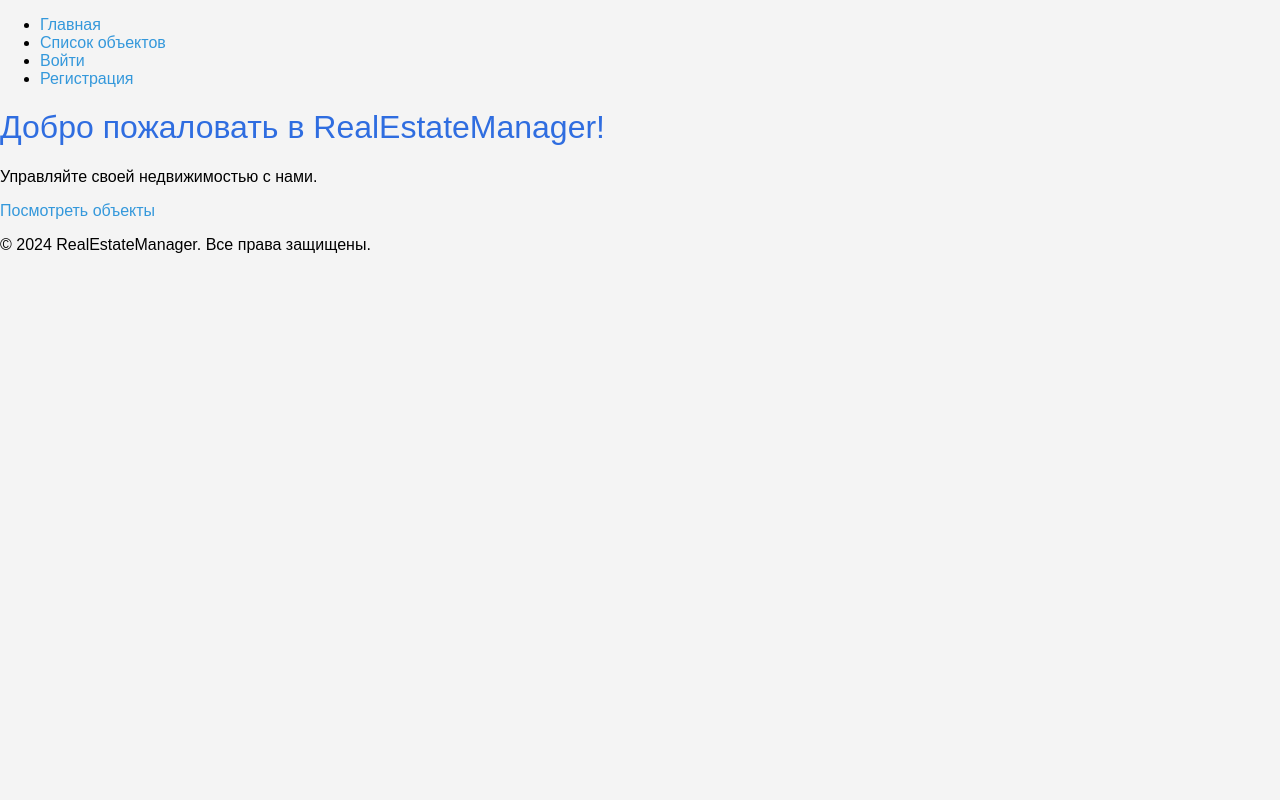
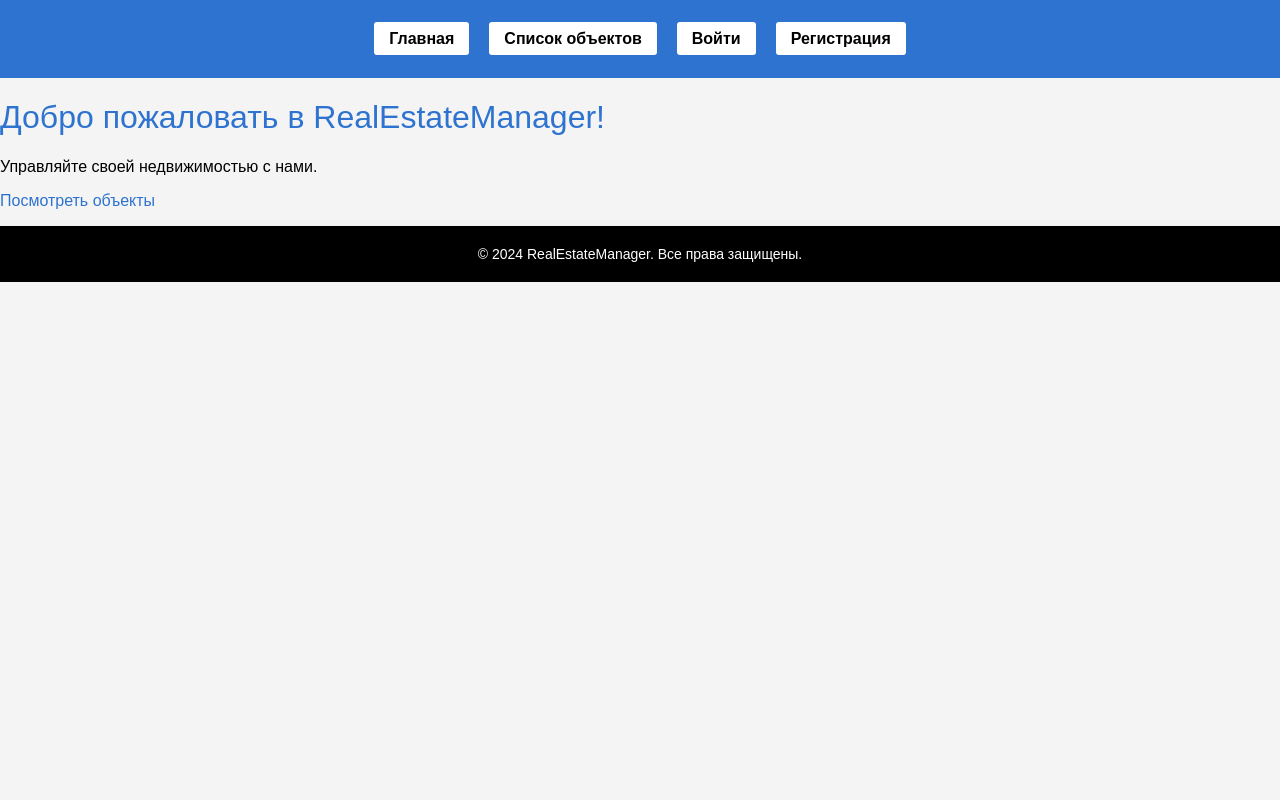
Before and after one commit to Policken66/RealEstateManager, a Django app: page / in a window 1280 px wide. Run offline with Django 5.2, Linux system fonts and the light colour scheme.

Commit message:
Добавлены изменения по визуалу приложения

```diff
--- a/property_management/templates/property_management/base_generic.html
+++ b/property_management/templates/property_management/base_generic.html
@@ -6,22 +6,20 @@
     {% load static %}
     <link rel="stylesheet" href="{% static 'css/style.css' %}">
     <title>{% block title %}RealEstateManager{% endblock %}</title>
-
 </head>
 <body>
     <header>
-        <nav>
+        <!-- Навигационная панель с голубым фоном и горизонтальными кнопками -->
+        <nav class="navbar">
             <ul>
                 <li><a href="{% url 'property_management:home' %}">Главная</a></li>
                 <li><a href="{% url 'property_management:property_list' %}">Список объектов</a></li>
                 {% if user.is_authenticated %}
+                    <li><a href="{% url 'property_management:my_viewing_requests' %}">Мои запросы</a></li>
                     <li><a href="{% url 'users:logout' %}">Выйти</a></li>
                 {% else %}
                     <li><a href="{% url 'users:login' %}">Войти</a></li>
                     <li><a href="{% url 'users:register' %}">Регистрация</a></li>
-                {% endif %}
-                {% if user.is_authenticated %}
-                    <li><a href="{% url 'property_management:my_viewing_requests' %}">Мои запросы</a></li>
                 {% endif %}
             </ul>
         </nav>
--- a/static/css/style.css
+++ b/static/css/style.css
@@ -1,21 +1,42 @@
 /* Основные стили для страницы */
+
+html, body {
+    margin: 0;
+    padding: 0;
+    height: 100%;
+}
+
 body {
     font-family: Arial, sans-serif;
     background-color: #f4f4f4;
     margin: 0;
     padding: 0;
+    height: 100%;
+}
+
+footer {
+    background-color: #000;  /* Черный фон */
+    color: #fff;  /* Белый текст */
+    padding: 20px;
+    text-align: center;
+    font-size: 14px;
+}
+
+
+footer p {
+    margin: 0; /* Убираем стандартные отступы у параграфа */
 }
 
 /* Стиль для заголовков */
 h1, h2, h3 {
-    color: #2f6de0;
+    color: #2d73cf;
     font-weight: normal;
 }
 
 /* Стилизация ссылок */
 a {
     text-decoration: none;
-    color: #3498db;
+    color: #2d73cf;
 }
 
 a:hover {
@@ -31,7 +52,7 @@ a:hover {
 
 /* Кнопки */
 button {
-    background-color: #3498db;
+    background-color: #2d73cf;
     color: white;
     border: none;
     padding: 10px 20px;
@@ -46,14 +67,17 @@ button:hover {
 
 /* Форма */
 form {
+    max-width: 400px; /* Ограничиваем максимальную ширину */
     background-color: #fff;
+    margin: 0 auto;
     padding: 20px;
     box-shadow: 0 2px 10px rgba(0, 0, 0, 0.1);
-    border-radius: 5px;
+    border-radius: 8px;
+    margin-bottom: 20px;
 }
 
 input[type="text"], input[type="password"], input[type="email"] {
-    width: 100%;
+    width: 90%;
     padding: 10px;
     margin-bottom: 10px;
     border: 1px solid #ccc;
@@ -61,7 +85,7 @@ input[type="text"], input[type="password"], input[type="email"] {
 }
 
 input[type="submit"] {
-    background-color: #3498db;
+    background-color: #2d73cf;
     color: white;
     border: none;
     padding: 10px 20px;
@@ -71,7 +95,7 @@ input[type="submit"] {
 }
 
 input[type="submit"]:hover {
-    background-color: #2980b9;
+    background-color: #2d73cf;
 }
 
 /* Стили для карточек недвижимости */
@@ -95,3 +119,34 @@ input[type="submit"]:hover {
     margin-top: 10px;
     color: #333;
 }
+
+/* Стили для верхней панели навигации */
+.navbar {
+    background-color: #2d73cf; /* Голубой цвет фона */
+    padding: 30px 0;
+}
+
+.navbar ul {
+    list-style-type: none;
+    margin: 0;
+    padding: 0;
+    display: flex;
+    justify-content: center;
+}
+
+.navbar li {
+    margin: 0 10px;
+}
+
+.navbar a {
+    color: black; /* Черный текст */
+    background-color: white; /* Белый фон кнопок */
+    padding: 8px 15px;
+    text-decoration: none;
+    border-radius: 3px;
+    font-weight: bold;
+}
+
+.navbar a:hover {
+    background-color: #e0e0e0; /* Цвет кнопки при наведении */
+}
--- a/users/templates/base_generic.html
+++ b/users/templates/base_generic.html
@@ -6,15 +6,16 @@
     {% load static %}
     <link rel="stylesheet" href="{% static 'css/style.css' %}">
     <title>{% block title %}RealEstateManager{% endblock %}</title>
-
 </head>
 <body>
     <header>
-        <nav>
+        <!-- Навигационная панель с голубым фоном и горизонтальными кнопками -->
+        <nav class="navbar">
             <ul>
                 <li><a href="{% url 'property_management:home' %}">Главная</a></li>
                 <li><a href="{% url 'property_management:property_list' %}">Список объектов</a></li>
                 {% if user.is_authenticated %}
+                    <li><a href="{% url 'property_management:my_viewing_requests' %}">Мои запросы</a></li>
                     <li><a href="{% url 'users:logout' %}">Выйти</a></li>
                 {% else %}
                     <li><a href="{% url 'users:login' %}">Войти</a></li>
```
Also changed, not shown: db.sqlite3, users/models.py (line endings or trailing spaces).
